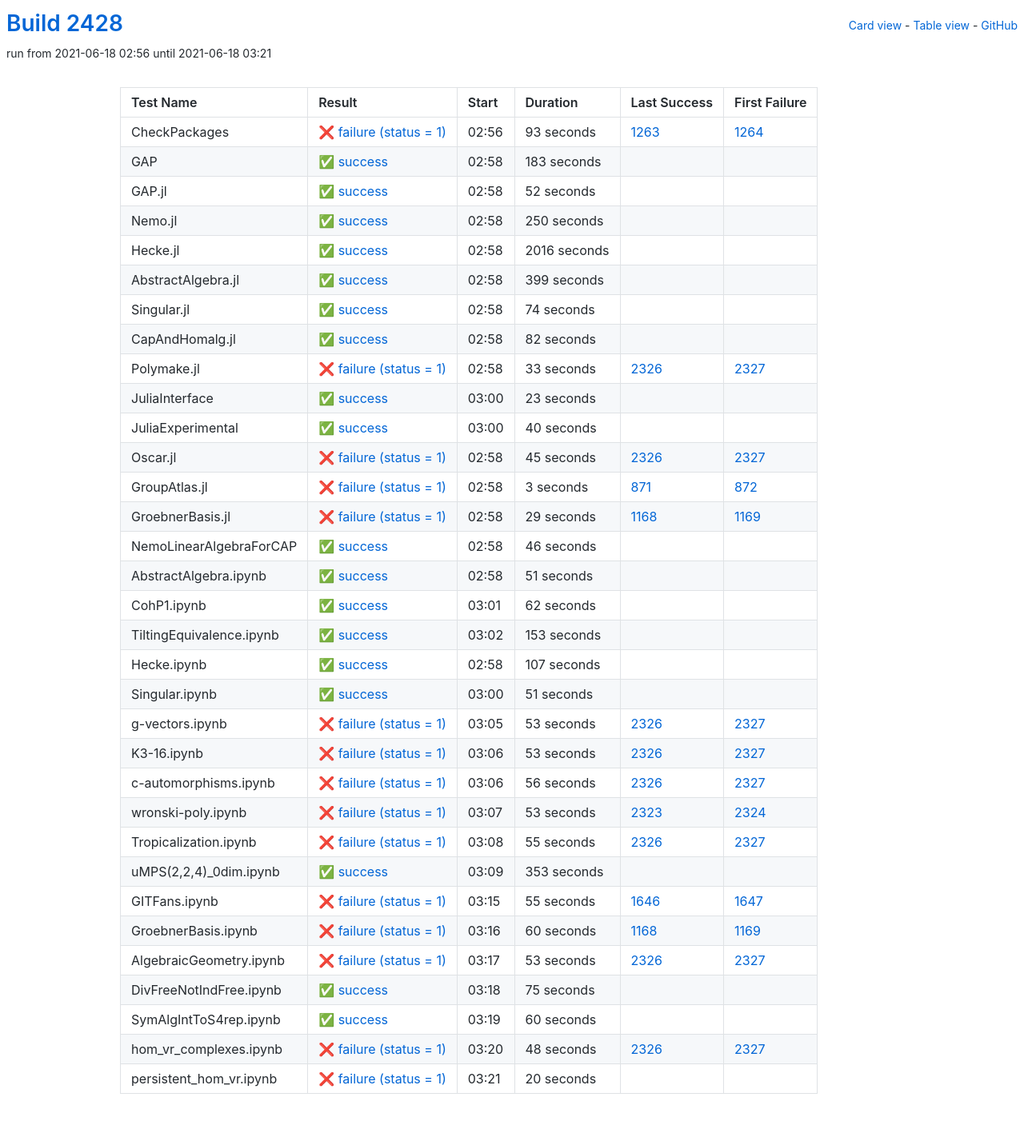
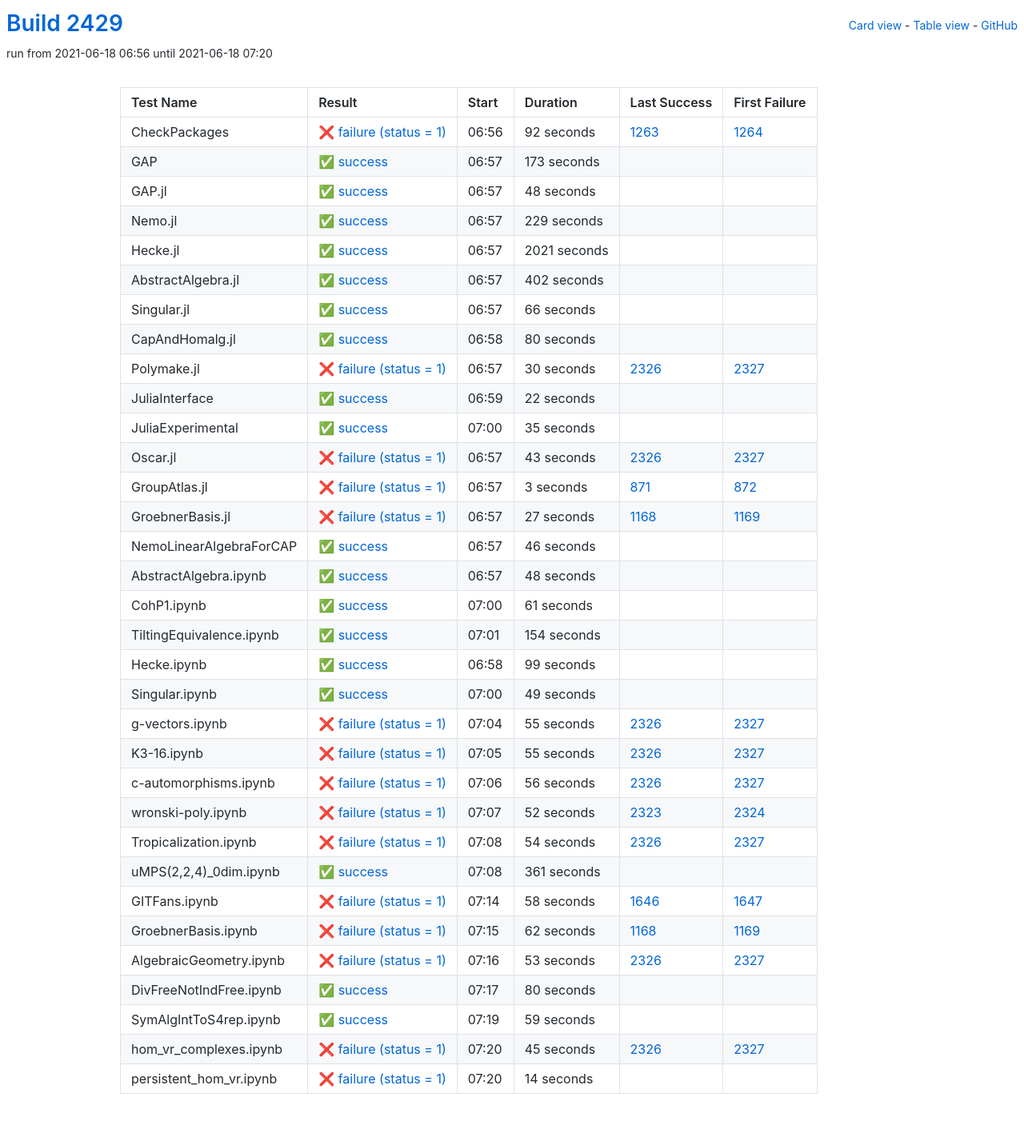
Before and after one commit to oscar-system/oscar-ci-status-stable, a Jekyll site: the page built from table.html, in a window 1280 px wide. Shown: the whole page at 80% size. Built offline with Jekyll 4.4.1, drawn with Linux system fonts in a browser that asks for light colours.

Commit message:
Build #2429

```diff
--- a/_data/ci.yml
+++ b/_data/ci.yml
@@ -1,6 +1,6 @@
 ---
-build: 2428
-build_url: https://oscarci.mathematik.uni-kl.de/job/oscar-stable/2428/
+build: 2429
+build_url: https://oscarci.mathematik.uni-kl.de/job/oscar-stable/2429/
 job: oscar-stable
 organization: oscar-system
 repo: oscar-ci-status-stable
@@ -8,152 +8,152 @@ repourl: https://github.com/oscar-system/oscar-ci-status-stable
 tests:
 - name: CheckPackages
   id: checkpackages
-  log: https://oscarci.mathematik.uni-kl.de/job/oscar-stable/2428/artifact/logs/build-2428/CheckPackages.log
-  start: 2021-06-18 02:56
+  log: https://oscarci.mathematik.uni-kl.de/job/oscar-stable/2429/artifact/logs/build-2429/CheckPackages.log
+  start: 2021-06-18 06:56
   success: false
   exitcode: 1
   status: failure
-  duration: 93
+  duration: 92
   last_success: 1263
   last_success_url: https://oscarci.mathematik.uni-kl.de/job/oscar-stable/1263/
   first_failure: 1264
   first_failure_url: https://oscarci.mathematik.uni-kl.de/job/oscar-stable/1264/
 - name: GAP
   id: gap
-  log: https://oscarci.mathematik.uni-kl.de/job/oscar-stable/2428/artifact/logs/build-2428/GAP.log
-  start: 2021-06-18 02:58
+  log: https://oscarci.mathematik.uni-kl.de/job/oscar-stable/2429/artifact/logs/build-2429/GAP.log
+  start: 2021-06-18 06:57
   success: true
   exitcode: 0
   status: success
-  duration: 183
+  duration: 173
   last_success: false
   last_success_url:
   first_failure: false
   first_failure_url:
 - name: GAP.jl
   id: gap-jl
-  log: https://oscarci.mathematik.uni-kl.de/job/oscar-stable/2428/artifact/logs/build-2428/GAP.jl.log
-  start: 2021-06-18 02:58
+  log: https://oscarci.mathematik.uni-kl.de/job/oscar-stable/2429/artifact/logs/build-2429/GAP.jl.log
+  start: 2021-06-18 06:57
   success: true
   exitcode: 0
   status: success
-  duration: 52
+  duration: 48
   last_success: false
   last_success_url:
   first_failure: false
   first_failure_url:
 - name: Nemo.jl
   id: nemo-jl
-  log: https://oscarci.mathematik.uni-kl.de/job/oscar-stable/2428/artifact/logs/build-2428/Nemo.jl.log
-  start: 2021-06-18 02:58
+  log: https://oscarci.mathematik.uni-kl.de/job/oscar-stable/2429/artifact/logs/build-2429/Nemo.jl.log
+  start: 2021-06-18 06:57
   success: true
   exitcode: 0
   status: success
-  duration: 250
+  duration: 229
   last_success: false
   last_success_url:
   first_failure: false
   first_failure_url:
 - name: Hecke.jl
   id: hecke-jl
-  log: https://oscarci.mathematik.uni-kl.de/job/oscar-stable/2428/artifact/logs/build-2428/Hecke.jl.log
-  start: 2021-06-18 02:58
+  log: https://oscarci.mathematik.uni-kl.de/job/oscar-stable/2429/artifact/logs/build-2429/Hecke.jl.log
+  start: 2021-06-18 06:57
   success: true
   exitcode: 0
   status: success
-  duration: 2016
+  duration: 2021
   last_success: false
   last_success_url:
   first_failure: false
   first_failure_url:
 - name: AbstractAlgebra.jl
   id: abstractalgebra-jl
-  log: https://oscarci.mathematik.uni-kl.de/job/oscar-stable/2428/artifact/logs/build-2428/AbstractAlgebra.jl.log
-  start: 2021-06-18 02:58
+  log: https://oscarci.mathematik.uni-kl.de/job/oscar-stable/2429/artifact/logs/build-2429/AbstractAlgebra.jl.log
+  start: 2021-06-18 06:57
   success: true
   exitcode: 0
   status: success
-  duration: 399
+  duration: 402
   last_success: false
   last_success_url:
   first_failure: false
   first_failure_url:
 - name: Singular.jl
   id: singular-jl
-  log: https://oscarci.mathematik.uni-kl.de/job/oscar-stable/2428/artifact/logs/build-2428/Singular.jl.log
-  start: 2021-06-18 02:58
+  log: https://oscarci.mathematik.uni-kl.de/job/oscar-stable/2429/artifact/logs/build-2429/Singular.jl.log
+  start: 2021-06-18 06:57
   success: true
   exitcode: 0
   status: success
-  duration: 74
+  duration: 66
   last_success: false
   last_success_url:
   first_failure: false
   first_failure_url:
 - name: CapAndHomalg.jl
   id: capandhomalg-jl
-  log: https://oscarci.mathematik.uni-kl.de/job/oscar-stable/2428/artifact/logs/build-2428/CapAndHomalg.jl.log
-  start: 2021-06-18 02:58
+  log: https://oscarci.mathematik.uni-kl.de/job/oscar-stable/2429/artifact/logs/build-2429/CapAndHomalg.jl.log
+  start: 2021-06-18 06:58
   success: true
   exitcode: 0
   status: success
-  duration: 82
+  duration: 80
   last_success: false
   last_success_url:
   first_failure: false
   first_failure_url:
 - name: Polymake.jl
   id: polymake-jl
-  log: https://oscarci.mathematik.uni-kl.de/job/oscar-stable/2428/artifact/logs/build-2428/Polymake.jl.log
-  start: 2021-06-18 02:58
+  log: https://oscarci.mathematik.uni-kl.de/job/oscar-stable/2429/artifact/logs/build-2429/Polymake.jl.log
+  start: 2021-06-18 06:57
   success: false
   exitcode: 1
   status: failure
-  duration: 33
+  duration: 30
   last_success: 2326
   last_success_url: https://oscarci.mathematik.uni-kl.de/job/oscar-stable/2326/
   first_failure: 2327
   first_failure_url: https://oscarci.mathematik.uni-kl.de/job/oscar-stable/2327/
 - name: JuliaInterface
   id: juliainterface
-  log: https://oscarci.mathematik.uni-kl.de/job/oscar-stable/2428/artifact/logs/build-2428/JuliaInterface.log
-  start: 2021-06-18 03:00
+  log: https://oscarci.mathematik.uni-kl.de/job/oscar-stable/2429/artifact/logs/build-2429/JuliaInterface.log
+  start: 2021-06-18 06:59
   success: true
   exitcode: 0
   status: success
-  duration: 23
+  duration: 22
   last_success: false
   last_success_url:
   first_failure: false
   first_failure_url:
 - name: JuliaExperimental
   id: juliaexperimental
-  log: https://oscarci.mathematik.uni-kl.de/job/oscar-stable/2428/artifact/logs/build-2428/JuliaExperimental.log
-  start: 2021-06-18 03:00
+  log: https://oscarci.mathematik.uni-kl.de/job/oscar-stable/2429/artifact/logs/build-2429/JuliaExperimental.log
+  start: 2021-06-18 07:00
   success: true
   exitcode: 0
   status: success
-  duration: 40
+  duration: 35
   last_success: false
   last_success_url:
   first_failure: false
   first_failure_url:
 - name: Oscar.jl
   id: oscar-jl
-  log: https://oscarci.mathematik.uni-kl.de/job/oscar-stable/2428/artifact/logs/build-2428/Oscar.jl.log
-  start: 2021-06-18 02:58
+  log: https://oscarci.mathematik.uni-kl.de/job/oscar-stable/2429/artifact/logs/build-2429/Oscar.jl.log
+  start: 2021-06-18 06:57
   success: false
   exitcode: 1
   status: failure
-  duration: 45
+  duration: 43
   last_success: 2326
   last_success_url: https://oscarci.mathematik.uni-kl.de/job/oscar-stable/2326/
   first_failure: 2327
   first_failure_url: https://oscarci.mathematik.uni-kl.de/job/oscar-stable/2327/
 - name: GroupAtlas.jl
   id: groupatlas-jl
-  log: https://oscarci.mathematik.uni-kl.de/job/oscar-stable/2428/artifact/logs/build-2428/GroupAtlas.jl.log
-  start: 2021-06-18 02:58
+  log: https://oscarci.mathematik.uni-kl.de/job/oscar-stable/2429/artifact/logs/build-2429/GroupAtlas.jl.log
+  start: 2021-06-18 06:57
   success: false
   exitcode: 1
   status: failure
@@ -164,20 +164,20 @@ tests:
   first_failure_url: https://oscarci.mathematik.uni-kl.de/job/oscar-stable/872/
 - name: GroebnerBasis.jl
   id: groebnerbasis-jl
-  log: https://oscarci.mathematik.uni-kl.de/job/oscar-stable/2428/artifact/logs/build-2428/GroebnerBasis.jl.log
-  start: 2021-06-18 02:58
+  log: https://oscarci.mathematik.uni-kl.de/job/oscar-stable/2429/artifact/logs/build-2429/GroebnerBasis.jl.log
+  start: 2021-06-18 06:57
   success: false
   exitcode: 1
   status: failure
-  duration: 29
+  duration: 27
   last_success: 1168
   last_success_url: https://oscarci.mathematik.uni-kl.de/job/oscar-stable/1168/
   first_failure: 1169
   first_failure_url: https://oscarci.mathematik.uni-kl.de/job/oscar-stable/1169/
 - name: NemoLinearAlgebraForCAP
   id: nemolinearalgebraforcap
-  log: https://oscarci.mathematik.uni-kl.de/job/oscar-stable/2428/artifact/logs/build-2428/NemoLinearAlgebraForCAP.log
-  start: 2021-06-18 02:58
+  log: https://oscarci.mathematik.uni-kl.de/job/oscar-stable/2429/artifact/logs/build-2429/NemoLinearAlgebraForCAP.log
+  start: 2021-06-18 06:57
   success: true
   exitcode: 0
   status: success
@@ -188,92 +188,92 @@ tests:
   first_failure_url:
 - name: AbstractAlgebra.ipynb
   id: abstractalgebra-ipynb
-  log: https://oscarci.mathematik.uni-kl.de/job/oscar-stable/2428/artifact/logs/build-2428/AbstractAlgebra.ipynb.log
-  start: 2021-06-18 02:58
+  log: https://oscarci.mathematik.uni-kl.de/job/oscar-stable/2429/artifact/logs/build-2429/AbstractAlgebra.ipynb.log
+  start: 2021-06-18 06:57
   success: true
   exitcode: 0
   status: success
-  duration: 51
+  duration: 48
   last_success: false
   last_success_url:
   first_failure: false
   first_failure_url:
 - name: CohP1.ipynb
   id: cohp1-ipynb
-  log: https://oscarci.mathematik.uni-kl.de/job/oscar-stable/2428/artifact/logs/build-2428/CohP1.ipynb.log
-  start: 2021-06-18 03:01
+  log: https://oscarci.mathematik.uni-kl.de/job/oscar-stable/2429/artifact/logs/build-2429/CohP1.ipynb.log
+  start: 2021-06-18 07:00
   success: true
   exitcode: 0
   status: success
-  duration: 62
+  duration: 61
   last_success: false
   last_success_url:
   first_failure: false
   first_failure_url:
 - name: TiltingEquivalence.ipynb
   id: tiltingequivalence-ipynb
-  log: https://oscarci.mathematik.uni-kl.de/job/oscar-stable/2428/artifact/logs/build-2428/TiltingEquivalence.ipynb.log
-  start: 2021-06-18 03:02
+  log: https://oscarci.mathematik.uni-kl.de/job/oscar-stable/2429/artifact/logs/build-2429/TiltingEquivalence.ipynb.log
+  start: 2021-06-18 07:01
   success: true
   exitcode: 0
   status: success
-  duration: 153
+  duration: 154
   last_success: false
   last_success_url:
   first_failure: false
   first_failure_url:
 - name: Hecke.ipynb
   id: hecke-ipynb
-  log: https://oscarci.mathematik.uni-kl.de/job/oscar-stable/2428/artifact/logs/build-2428/Hecke.ipynb.log
-  start: 2021-06-18 02:58
+  log: https://oscarci.mathematik.uni-kl.de/job/oscar-stable/2429/artifact/logs/build-2429/Hecke.ipynb.log
+  start: 2021-06-18 06:58
   success: true
   exitcode: 0
   status: success
-  duration: 107
+  duration: 99
   last_success: false
   last_success_url:
   first_failure: false
   first_failure_url:
 - name: Singular.ipynb
   id: singular-ipynb
-  log: https://oscarci.mathematik.uni-kl.de/job/oscar-stable/2428/artifact/logs/build-2428/Singular.ipynb.log
-  start: 2021-06-18 03:00
+  log: https://oscarci.mathematik.uni-kl.de/job/oscar-stable/2429/artifact/logs/build-2429/Singular.ipynb.log
+  start: 2021-06-18 07:00
   success: true
   exitcode: 0
   status: success
-  duration: 51
+  duration: 49
   last_success: false
   last_success_url:
   first_failure: false
   first_failure_url:
 - name: g-vectors.ipynb
   id: g-vectors-ipynb
-  log: https://oscarci.mathematik.uni-kl.de/job/oscar-stable/2428/artifact/logs/build-2428/g-vectors.ipynb.log
-  start: 2021-06-18 03:05
+  log: https://oscarci.mathematik.uni-kl.de/job/oscar-stable/2429/artifact/logs/build-2429/g-vectors.ipynb.log
+  start: 2021-06-18 07:04
   success: false
   exitcode: 1
   status: failure
-  duration: 53
+  duration: 55
   last_success: 2326
   last_success_url: https://oscarci.mathematik.uni-kl.de/job/oscar-stable/2326/
   first_failure: 2327
   first_failure_url: https://oscarci.mathematik.uni-kl.de/job/oscar-stable/2327/
 - name: K3-16.ipynb
   id: k3-16-ipynb
-  log: https://oscarci.mathematik.uni-kl.de/job/oscar-stable/2428/artifact/logs/build-2428/K3-16.ipynb.log
-  start: 2021-06-18 03:06
+  log: https://oscarci.mathematik.uni-kl.de/job/oscar-stable/2429/artifact/logs/build-2429/K3-16.ipynb.log
+  start: 2021-06-18 07:05
   success: false
   exitcode: 1
   status: failure
-  duration: 53
+  duration: 55
   last_success: 2326
   last_success_url: https://oscarci.mathematik.uni-kl.de/job/oscar-stable/2326/
   first_failure: 2327
   first_failure_url: https://oscarci.mathematik.uni-kl.de/job/oscar-stable/2327/
 - name: c-automorphisms.ipynb
   id: c-automorphisms-ipynb
-  log: https://oscarci.mathematik.uni-kl.de/job/oscar-stable/2428/artifact/logs/build-2428/c-automorphisms.ipynb.log
-  start: 2021-06-18 03:06
+  log: https://oscarci.mathematik.uni-kl.de/job/oscar-stable/2429/artifact/logs/build-2429/c-automorphisms.ipynb.log
+  start: 2021-06-18 07:06
   success: false
   exitcode: 1
   status: failure
@@ -284,68 +284,68 @@ tests:
   first_failure_url: https://oscarci.mathematik.uni-kl.de/job/oscar-stable/2327/
 - name: wronski-poly.ipynb
   id: wronski-poly-ipynb
-  log: https://oscarci.mathematik.uni-kl.de/job/oscar-stable/2428/artifact/logs/build-2428/wronski-poly.ipynb.log
-  start: 2021-06-18 03:07
+  log: https://oscarci.mathematik.uni-kl.de/job/oscar-stable/2429/artifact/logs/build-2429/wronski-poly.ipynb.log
+  start: 2021-06-18 07:07
   success: false
   exitcode: 1
   status: failure
-  duration: 53
+  duration: 52
   last_success: 2323
   last_success_url: https://oscarci.mathematik.uni-kl.de/job/oscar-stable/2323/
   first_failure: 2324
   first_failure_url: https://oscarci.mathematik.uni-kl.de/job/oscar-stable/2324/
 - name: Tropicalization.ipynb
   id: tropicalization-ipynb
-  log: https://oscarci.mathematik.uni-kl.de/job/oscar-stable/2428/artifact/logs/build-2428/Tropicalization.ipynb.log
-  start: 2021-06-18 03:08
+  log: https://oscarci.mathematik.uni-kl.de/job/oscar-stable/2429/artifact/logs/build-2429/Tropicalization.ipynb.log
+  start: 2021-06-18 07:08
   success: false
   exitcode: 1
   status: failure
-  duration: 55
+  duration: 54
   last_success: 2326
   last_success_url: https://oscarci.mathematik.uni-kl.de/job/oscar-stable/2326/
   first_failure: 2327
   first_failure_url: https://oscarci.mathematik.uni-kl.de/job/oscar-stable/2327/
 - name: uMPS(2,2,4)_0dim.ipynb
   id: umps-2-2-4-0dim-ipynb
-  log: https://oscarci.mathematik.uni-kl.de/job/oscar-stable/2428/artifact/logs/build-2428/uMPS-2-2-4-_0dim.ipynb.log
-  start: 2021-06-18 03:09
+  log: https://oscarci.mathematik.uni-kl.de/job/oscar-stable/2429/artifact/logs/build-2429/uMPS-2-2-4-_0dim.ipynb.log
+  start: 2021-06-18 07:08
   success: true
   exitcode: 0
   status: success
-  duration: 353
+  duration: 361
   last_success: false
   last_success_url:
   first_failure: false
   first_failure_url:
 - name: GITFans.ipynb
   id: gitfans-ipynb
-  log: https://oscarci.mathematik.uni-kl.de/job/oscar-stable/2428/artifact/logs/build-2428/GITFans.ipynb.log
-  start: 2021-06-18 03:15
+  log: https://oscarci.mathematik.uni-kl.de/job/oscar-stable/2429/artifact/logs/build-2429/GITFans.ipynb.log
+  start: 2021-06-18 07:14
   success: false
   exitcode: 1
   status: failure
-  duration: 55
+  duration: 58
   last_success: 1646
   last_success_url: https://oscarci.mathematik.uni-kl.de/job/oscar-stable/1646/
   first_failure: 1647
   first_failure_url: https://oscarci.mathematik.uni-kl.de/job/oscar-stable/1647/
 - name: GroebnerBasis.ipynb
   id: groebnerbasis-ipynb
-  log: https://oscarci.mathematik.uni-kl.de/job/oscar-stable/2428/artifact/logs/build-2428/GroebnerBasis.ipynb.log
-  start: 2021-06-18 03:16
+  log: https://oscarci.mathematik.uni-kl.de/job/oscar-stable/2429/artifact/logs/build-2429/GroebnerBasis.ipynb.log
+  start: 2021-06-18 07:15
   success: false
   exitcode: 1
   status: failure
-  duration: 60
+  duration: 62
   last_success: 1168
   last_success_url: https://oscarci.mathematik.uni-kl.de/job/oscar-stable/1168/
   first_failure: 1169
   first_failure_url: https://oscarci.mathematik.uni-kl.de/job/oscar-stable/1169/
 - name: AlgebraicGeometry.ipynb
   id: algebraicgeometry-ipynb
-  log: https://oscarci.mathematik.uni-kl.de/job/oscar-stable/2428/artifact/logs/build-2428/AlgebraicGeometry.ipynb.log
-  start: 2021-06-18 03:17
+  log: https://oscarci.mathematik.uni-kl.de/job/oscar-stable/2429/artifact/logs/build-2429/AlgebraicGeometry.ipynb.log
+  start: 2021-06-18 07:16
   success: false
   exitcode: 1
   status: failure
@@ -356,48 +356,48 @@ tests:
   first_failure_url: https://oscarci.mathematik.uni-kl.de/job/oscar-stable/2327/
 - name: DivFreeNotIndFree.ipynb
   id: divfreenotindfree-ipynb
-  log: https://oscarci.mathematik.uni-kl.de/job/oscar-stable/2428/artifact/logs/build-2428/DivFreeNotIndFree.ipynb.log
-  start: 2021-06-18 03:18
+  log: https://oscarci.mathematik.uni-kl.de/job/oscar-stable/2429/artifact/logs/build-2429/DivFreeNotIndFree.ipynb.log
+  start: 2021-06-18 07:17
   success: true
   exitcode: 0
   status: success
-  duration: 75
+  duration: 80
   last_success: false
   last_success_url:
   first_failure: false
   first_failure_url:
 - name: SymAlgIntToS4rep.ipynb
   id: symalginttos4rep-ipynb
-  log: https://oscarci.mathematik.uni-kl.de/job/oscar-stable/2428/artifact/logs/build-2428/SymAlgIntToS4rep.ipynb.log
-  start: 2021-06-18 03:19
+  log: https://oscarci.mathematik.uni-kl.de/job/oscar-stable/2429/artifact/logs/build-2429/SymAlgIntToS4rep.ipynb.log
+  start: 2021-06-18 07:19
   success: true
   exitcode: 0
   status: success
-  duration: 60
+  duration: 59
   last_success: false
   last_success_url:
   first_failure: false
   first_failure_url:
 - name: hom_vr_complexes.ipynb
   id: hom-vr-complexes-ipynb
-  log: https://oscarci.mathematik.uni-kl.de/job/oscar-stable/2428/artifact/logs/build-2428/hom_vr_complexes.ipynb.log
-  start: 2021-06-18 03:20
+  log: https://oscarci.mathematik.uni-kl.de/job/oscar-stable/2429/artifact/logs/build-2429/hom_vr_complexes.ipynb.log
+  start: 2021-06-18 07:20
   success: false
   exitcode: 1
   status: failure
-  duration: 48
+  duration: 45
   last_success: 2326
   last_success_url: https://oscarci.mathematik.uni-kl.de/job/oscar-stable/2326/
   first_failure: 2327
   first_failure_url: https://oscarci.mathematik.uni-kl.de/job/oscar-stable/2327/
 - name: persistent_hom_vr.ipynb
   id: persistent-hom-vr-ipynb
-  log: https://oscarci.mathematik.uni-kl.de/job/oscar-stable/2428/artifact/logs/build-2428/persistent_hom_vr.ipynb.log
-  start: 2021-06-18 03:21
+  log: https://oscarci.mathematik.uni-kl.de/job/oscar-stable/2429/artifact/logs/build-2429/persistent_hom_vr.ipynb.log
+  start: 2021-06-18 07:20
   success: false
   exitcode: 1
   status: failure
-  duration: 20
+  duration: 14
   last_success: false
   last_success_url:
   first_failure: false
```
Also changed, not shown: README.md.
